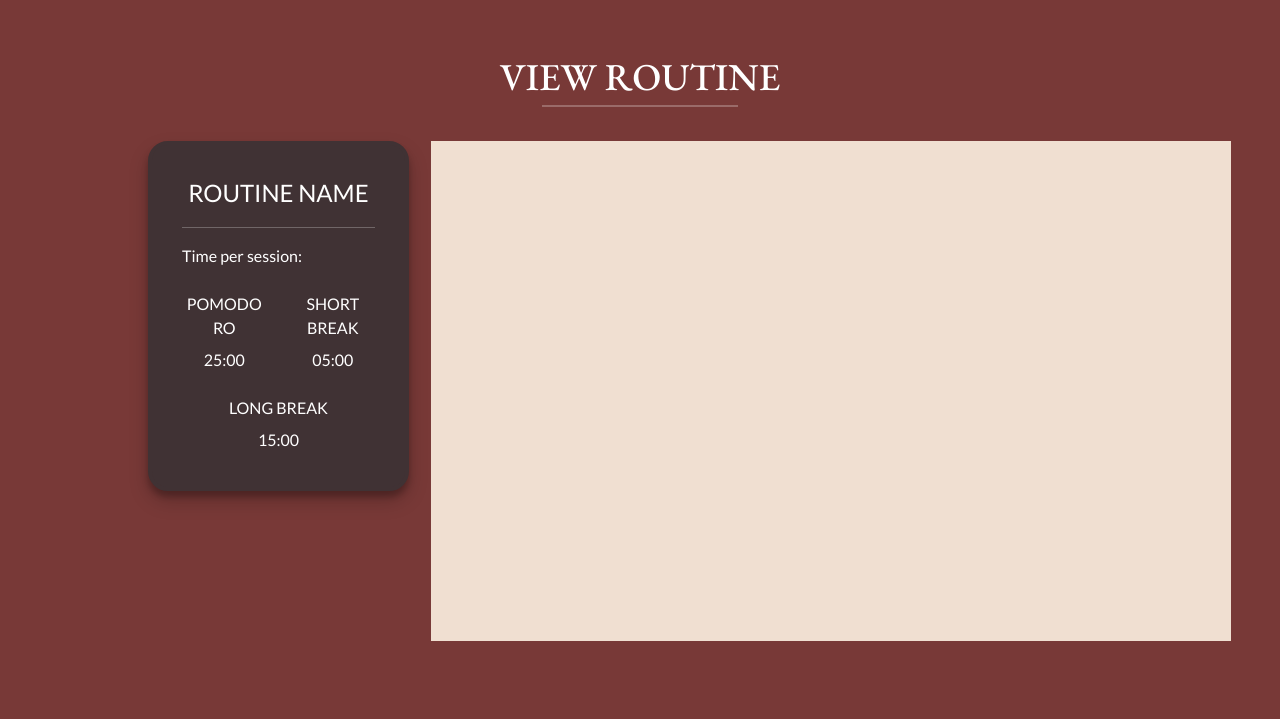
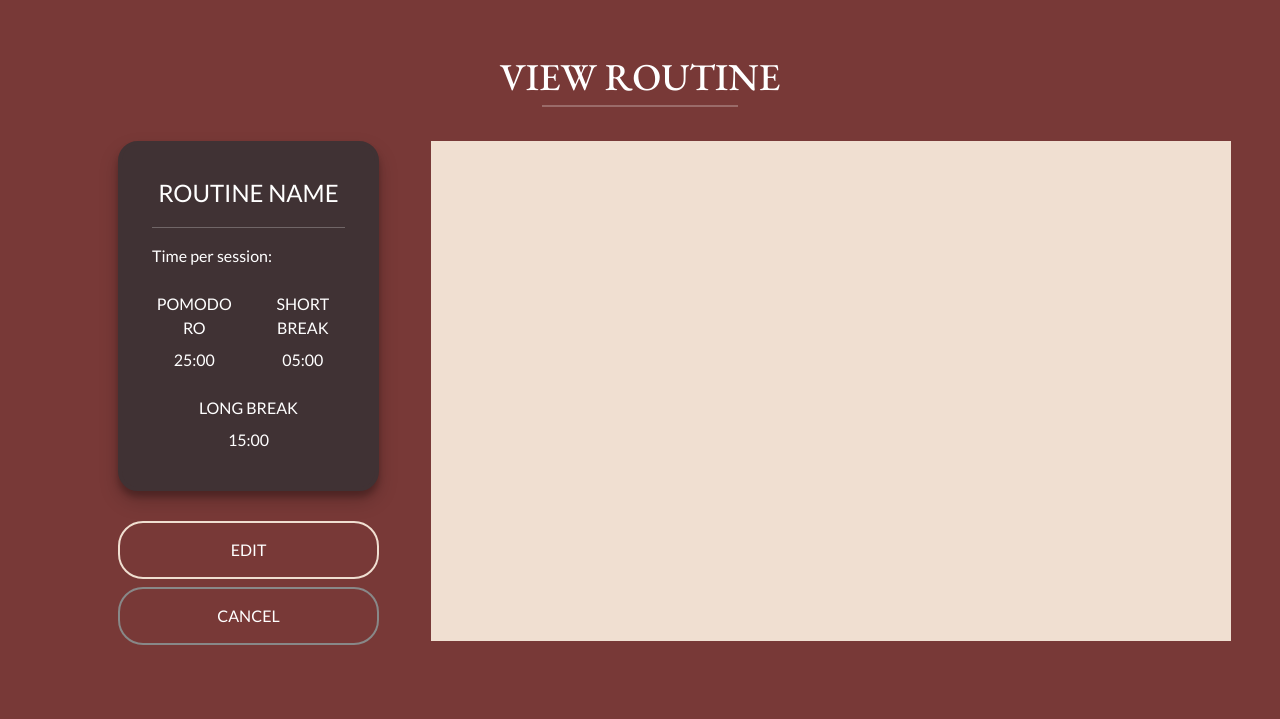
Before and after one commit to jaydejesus14/Pomodoro, a PHP site: page /routine/viewRoutine.html in a window 1280 px wide. Shown: the part 108-827 px from the top of the page. Run offline with PHP 8.4, Linux system fonts and the light colour scheme; some libraries are stand-ins or nearby versions.

Commit message:
view routine buttons

```diff
--- a/navigationBar.html
+++ b/navigationBar.html
@@ -41,9 +41,8 @@
                                             <button id="dropdown" class="btn btn-primary dropdown-toggle" type="button" data-toggle="dropdown"  aria-expanded="false"><i id="createMargin" class="fa fa-user-circle"></i>
                                         </button>
                                             <ul class="dropdown-menu">
-                                                <li><a href="#">HTML</a></li>
-                                                <li><a href="#">CSS</a></li>
-                                                <li><a href="#">JavaScript</a></li>
+                                                <li><a href="#">Create an Account</a></li>
+                                                <li><a href="#">Log-In</a></li>
                                             </ul>
                                             </div>
 </div>
--- a/routine/viewRoutine.html
+++ b/routine/viewRoutine.html
@@ -55,6 +55,10 @@
                             <span class = "text-center mt-2">15:00</span>
                         </div>
                     </div>
+                    <div class = "row text-center">
+                        <button class="btn-block btn-color" id = "routine_btn">EDIT</button>
+                        <button class="btn-block btn-color" id = "routine_btn2">CANCEL</button>
+                    </div>
                 </div>
                 <div class = "col-lg-9">
                     <div class = "card viewSubRoutineCard">
--- a/style.css
+++ b/style.css
@@ -760,7 +760,7 @@ input:focus, textarea:focus {
 /* VIEW ROUTINES */
 .routineSummaryCard{
   width: 350px;
-  margin: 30px;
+  margin: 30px 0px;
   background-color: #403234;
   min-height: 350px;
   max-height: 500px;
@@ -779,6 +779,34 @@ input:focus, textarea:focus {
 
 .titleRoutine1 {
   font-size: 24px;
+}
+#routine_btn {
+  border-radius: 25px;
+  color: White;
+  background-color: #783937;
+  padding: 15px;
+  cursor: pointer;
+  border: none;
+  border: 2px solid #F0DFD1;
+}
+#routine_btn2 {
+  border-radius: 25px;
+  color: #fff;
+  background-color: #783937;
+  padding: 15px;
+  cursor: pointer;
+  border: none;
+  border: 2px solid #888888;
+}
+
+#routine_btn2:hover, #routine_btn:hover {
+  border-radius: 25px;
+  color: #fff;
+  background-color: #403234;
+  padding: 15px;
+  cursor: pointer;
+  border: none;
+  border: 2px solid white;
 }
 
 
```
